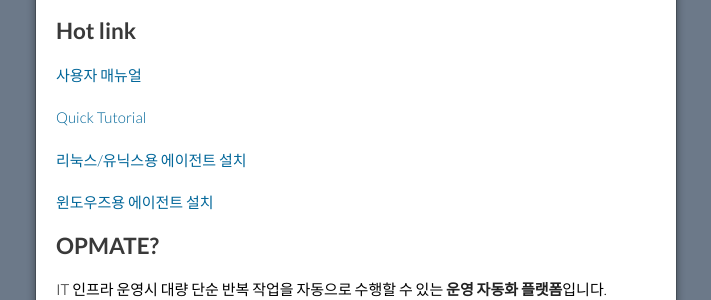
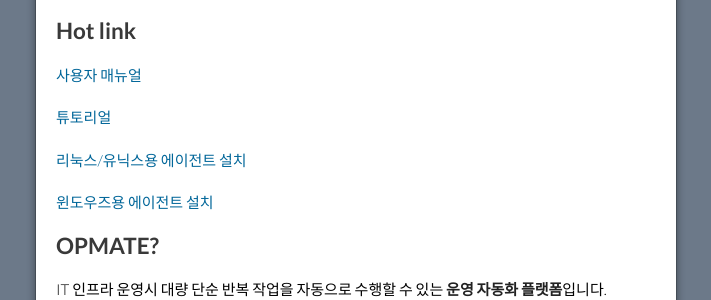
Before and after one commit to opmate/opmate.github.io, a Jekyll site: the page built from index.md, in a window 1280 px wide. Shown: the part 226-526 px from the top of the page, without its empty margins (284-995 px from the left). Built offline with Jekyll 4.4.1, drawn with Linux system fonts in a browser that asks for light colours; our own code applies the rules of GitHub Pages for plain Markdown files; a script that is not in the unit is left out; the repository's description, which GitHub fills in, is left out.

Commit message:
Update index.md

```diff
--- a/index.md
+++ b/index.md
@@ -10,7 +10,7 @@
 
 [사용자 매뉴얼](/document/Overview.md)
 
-[Quick Tutorial](/document/QuickTutorial.md)
+[튜토리얼](/document/QuickTutorial.md)
 
 [리눅스/유닉스용 에이전트 설치](/document/InstallAgentLinux.md)
 
```
